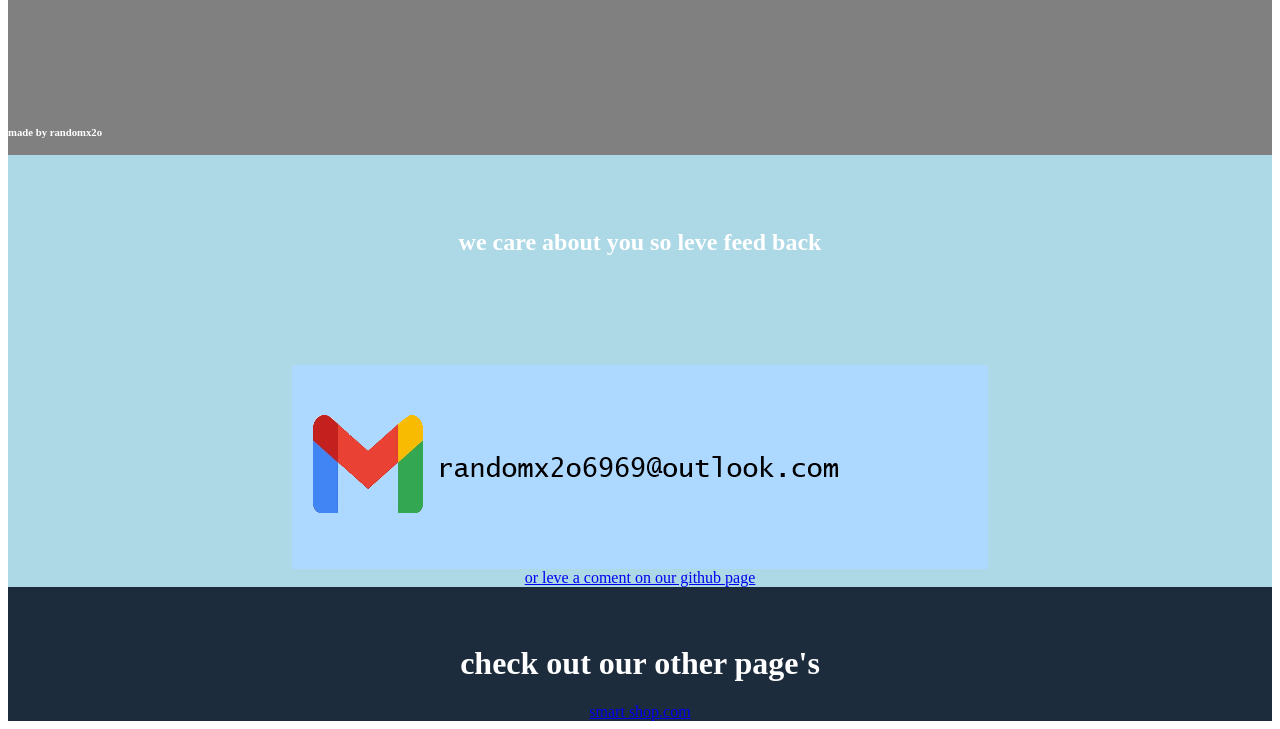
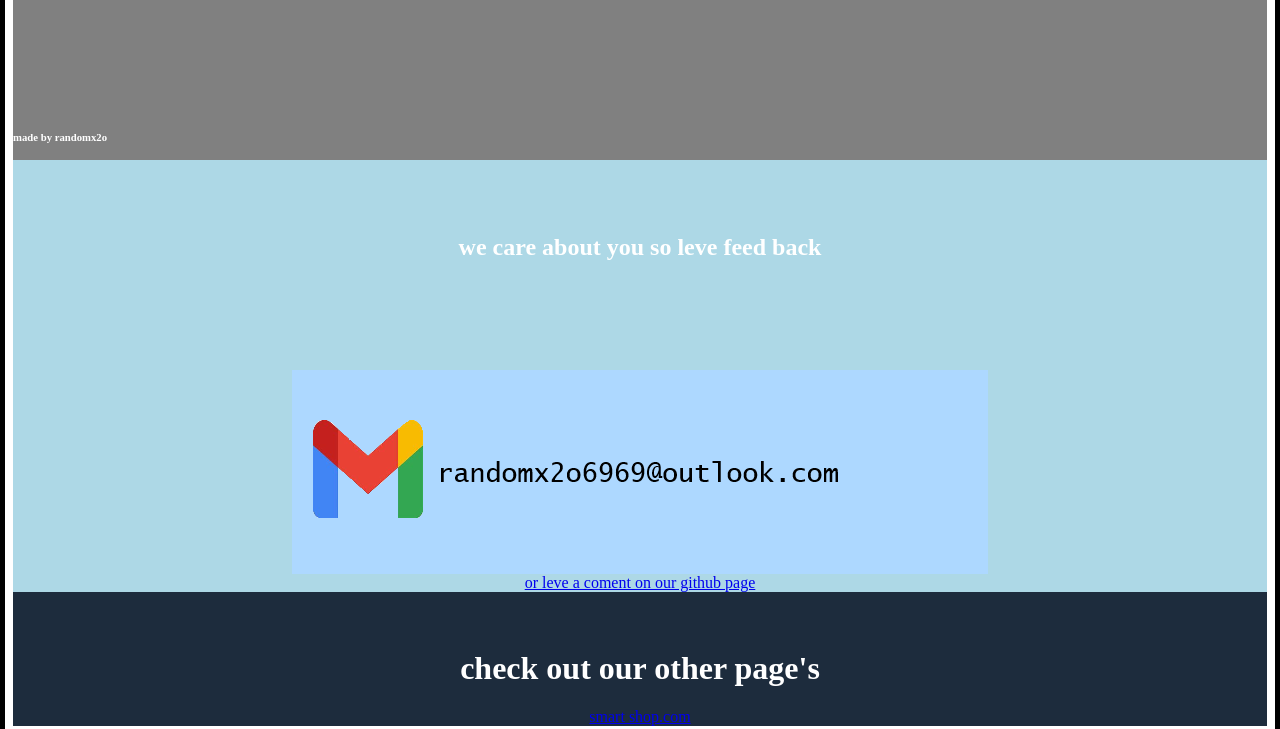
Before and after one commit to randomx2o/webpage, a plain HTML site: page index.html in a window 1280 px wide. Shown: the part 172-901 px from the top of the page. Drawn offline with Linux system fonts and the light colour scheme.

Commit message:
Update index.html

```diff
--- a/index.html
+++ b/index.html
@@ -3,7 +3,7 @@
  <head>
   <title>webpage.com</title>
   <style>
-     head {
+     html {
     border-color: black;
     border-style: solid;
     border-width: thick;
```
